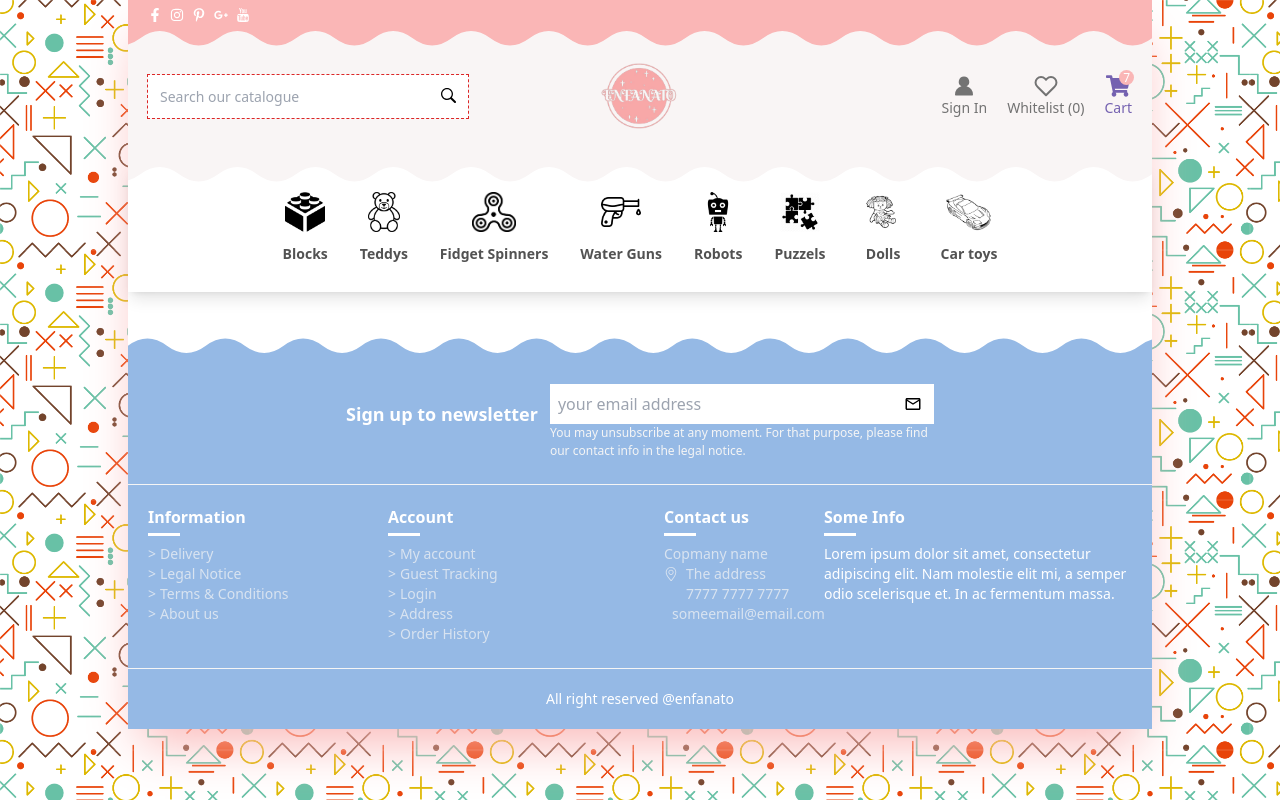
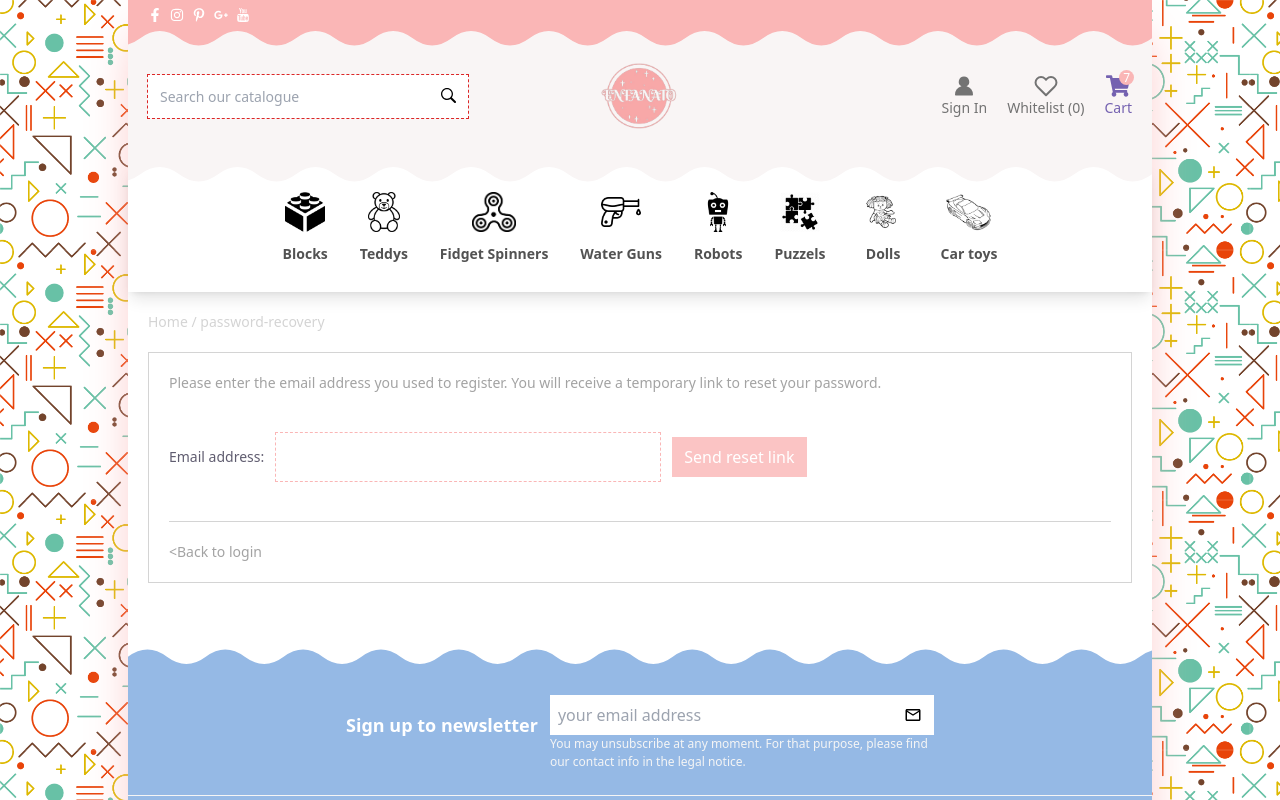
Before and after one commit to shabbirbd/Enfanato, a React (Vite) app: page /password-recovery in a window 1280 px wide. Shown: the top 800 px of the page. Built offline with nearby package versions, Linux system fonts and the light colour scheme; some icons are missing.

Commit message:
adding component

```diff
--- a/src/App.jsx
+++ b/src/App.jsx
@@ -2,6 +2,7 @@ import { Route, Routes } from "react-router-dom"
 import Footer from "./components/Footer"
 import Topbar from "./components/Topbar"
 import Navbar from "./components/navbar/Navbar"
+import ForgotPassword from "./pages/ForgotPassword"
 import Home from "./pages/Home"
 import Signin from "./pages/Signin"
 import Signup from "./pages/Signup"
@@ -21,6 +22,7 @@ function App() {
               <Route path="/" element={<Home/>} />
               <Route path="/signin" element={<Signin/>} />
               <Route path="/signup" element={<Signup/>} />
+              <Route path="/password-recovery" element={<ForgotPassword/>} />
             </Routes>
           </div>
 
--- /dev/null
+++ b/src/pages/ForgotPassword.jsx
@@ -0,0 +1,26 @@
+import React from 'react';
+
+const ForgotPassword = () => {
+    return (
+        <div className='px-5 py-5'>
+            <p className='text-sm font-normal text-neutral-300'>Home / password-recovery</p>
+
+            <div className='border border-neutral-300 p-5 mt-5'>
+                <p className='text-sm font-normal text-neutral-400'>Please enter the email address you used to register. You will receive a temporary link to reset your password.</p>
+
+                <div className='flex items-center justify-start space-x-3 mt-10'>
+                    <p className='text-sm font-normal text-textal'>Email address: </p>
+                    <input type="text" className='outline-dashed outline-[1px] outline-enfanato h-12 px-2 w-96' />
+                    <button className='bg-enfanato/80 duration-300 text-white h-10 px-3 hover:outline-dashed outline-[1px] outline-black hover:bg-enfanato'>Send reset link</button>
+                </div>
+
+                <div className='w-full h-[1px] bg-neutral-300 mt-10'></div>
+
+                <a className='mt-5 block text-sm text-neutral-400' href='/signin'>{`<`}Back to login</a>
+            </div>
+
+        </div>
+    );
+};
+
+export default ForgotPassword;
--- a/src/pages/Signin.jsx
+++ b/src/pages/Signin.jsx
@@ -30,7 +30,7 @@ const Signin = () => {
                     </div>
 
                     <div className='flex flex-col space-y-5 '>
-                        <a href='#' className='text-sm font-thin text-textal'>Forgot password?</a>
+                        <a href='/password-recovery' className='text-sm font-thin text-textal'>Forgot password?</a>
                         <button className='h-10 bg-enfanato text-white hover:outline-dashed outline-1 outline-black' type='button'>Sign in</button>
                     </div>
                 </form>
```
